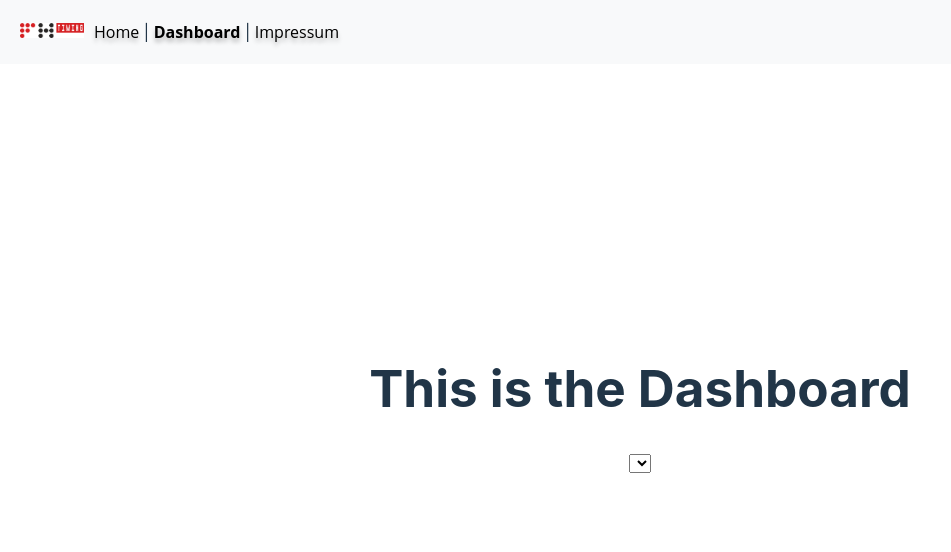
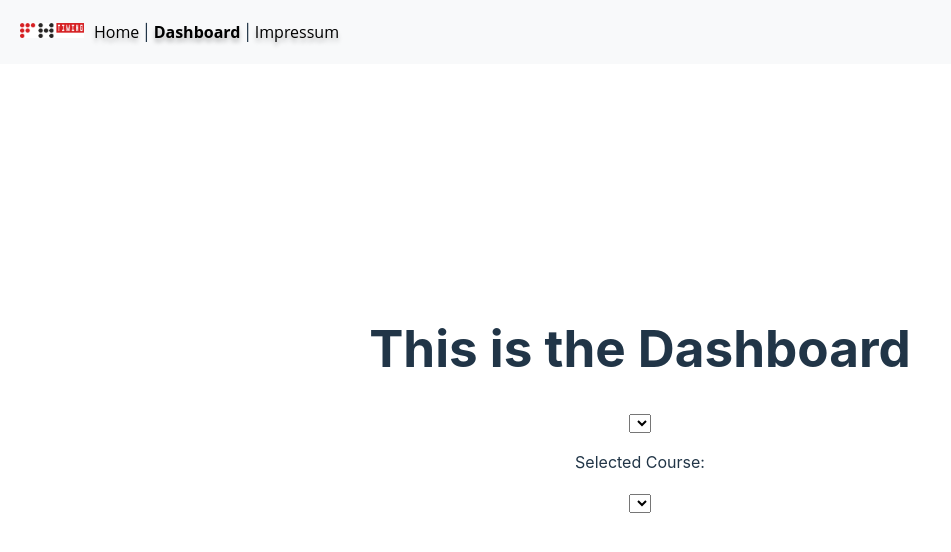
Before and after one commit to szeminator/fhtiming, a Vue app in the folder dashboard/: page /dashboard in a window 1280 px wide. Shown: the top 552 px of the page, without its empty margins (0-951 px from the left). Built offline with nearby package versions, Linux system fonts and the light colour scheme.

Commit message:
added second dropdown for splits and connected it to the first one via ref

```diff
--- a/dashboard/src/components/Dashboard.vue
+++ b/dashboard/src/components/Dashboard.vue
@@ -3,20 +3,46 @@
     <h1>This is the Dashboard</h1>
   </div>
   <div>
-    <select>
+  <select v-model="selectedCourse">
     <option v-for="course in courses" :key="course.Coursenr" :value="course.Coursenr">
       {{ course.Coursename }} - {{ course.Coursenr }}
+    </option>
+  </select>
+  <p>Selected Course: {{ selectedCourse }}</p>
+  <select v-model="selectedSplit">
+    <option v-for="split in splits" :key="split.Splitnr" :value="split.Splitnr">
+      {{ split.Splitname }} - {{ split.Splitnr }}
     </option>
   </select>
   </div>
 </template>
 
 <script setup lang="ts">
-import { onMounted } from 'vue';
+import { ref, watch, onMounted } from 'vue';
 import { useStore } from '../store';
 
 const store = useStore();
 const courses = store.courses;
+let splits = ref([]);
+
+const selectedCourse = ref(null);
+const selectedSplit = ref(null);
+
+
+watch(selectedCourse, async (newCourse) => {
+  if (newCourse) {
+    let response = await fetch(`http://win2.fh-timing.com/middleware/${store.eventid}/info/json?setting=splits&course=${newCourse}`);
+    if (!response.ok) {
+      throw new Error(`HTTP error! status: ${response.status}`);
+    }
+    let jsonResponse = await response.json();
+    console.log(jsonResponse);
+    // Well it depends on the course that the splits are called Splits_100, Splits_102, Splits_103, etc.
+    // So we need to use the course number to get the correct splits.
+    splits.value = jsonResponse[`Splits_${newCourse}`];
+
+  }
+});
 
 onMounted(() => {
   console.log(courses);
```
